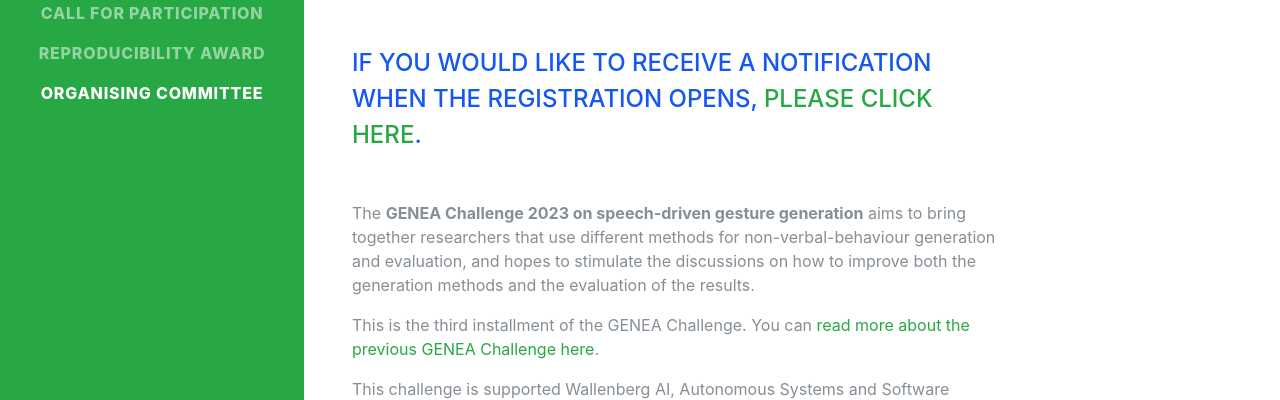
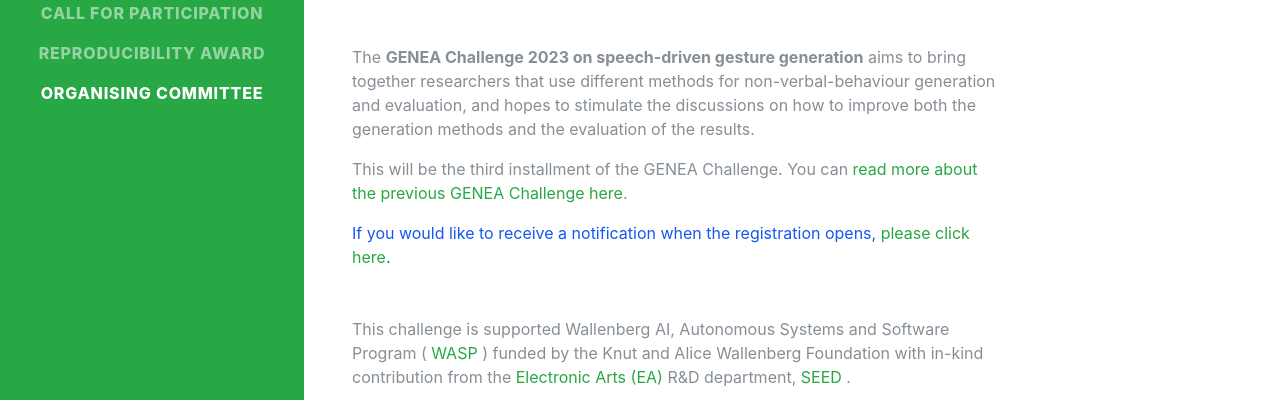
Before and after one commit to genea-workshop/2023, a website: page challenge/index.html in a window 1280 px wide. Shown: the part 395-795 px from the top of the page. Drawn offline with Linux system fonts and the light colour scheme; a web font is replaced by a local one.

Commit message:
Move pre-registration link slightly lower

```diff
--- a/challenge/index.html
+++ b/challenge/index.html
@@ -109,10 +109,6 @@
 
             <div class="subheading mb-5">Generation and Evaluation of Non-verbal Behaviour for Embodied Agents</div>
             <!--  -->
-            <div class="subheading mb-5" style="color: rgb(21, 87, 241)">If you would like to receive a notification
-              when the registration opens, <a
-                href="https://docs.google.com/forms/d/1BD6lRiCI5TPAdhvq6PVDaD2I3SK1qnARGQRk7aFXW1U/"
-                target="_blank">please click here</a>.</div>
 
             <p class="mb-5">
 
@@ -120,9 +116,15 @@
               that use different methods for non-verbal-behaviour generation and evaluation, and hopes to stimulate the
               discussions on how to improve both the generation methods and the evaluation of the results.</p>
 
-            <p>This is the third installment of the GENEA Challenge. You can <a
+            <p>This will be the third installment of the GENEA Challenge. You can <a
                 href="https://youngwoo-yoon.github.io/GENEAchallenge2022/" target="_blank">read more about the previous
                 GENEA Challenge here</a>.</p>
+
+            <div class="mb-5" style="color: rgb(21, 87, 241)">If you would like to receive a notification
+              when the registration opens, <a
+                href="https://docs.google.com/forms/d/1BD6lRiCI5TPAdhvq6PVDaD2I3SK1qnARGQRk7aFXW1U/"
+                target="_blank">please click here</a>.</div>
+
             <p> This challenge is supported Wallenberg AI, Autonomous Systems and Software Program ( <a
                 href="https://wasp-sweden.org/"> WASP </a> ) funded by the Knut and Alice Wallenberg Foundation with
               in-kind contribution from the <a href="https://www.ea.com/en-gb"> Electronic Arts (EA)</a> R&D department,
```
